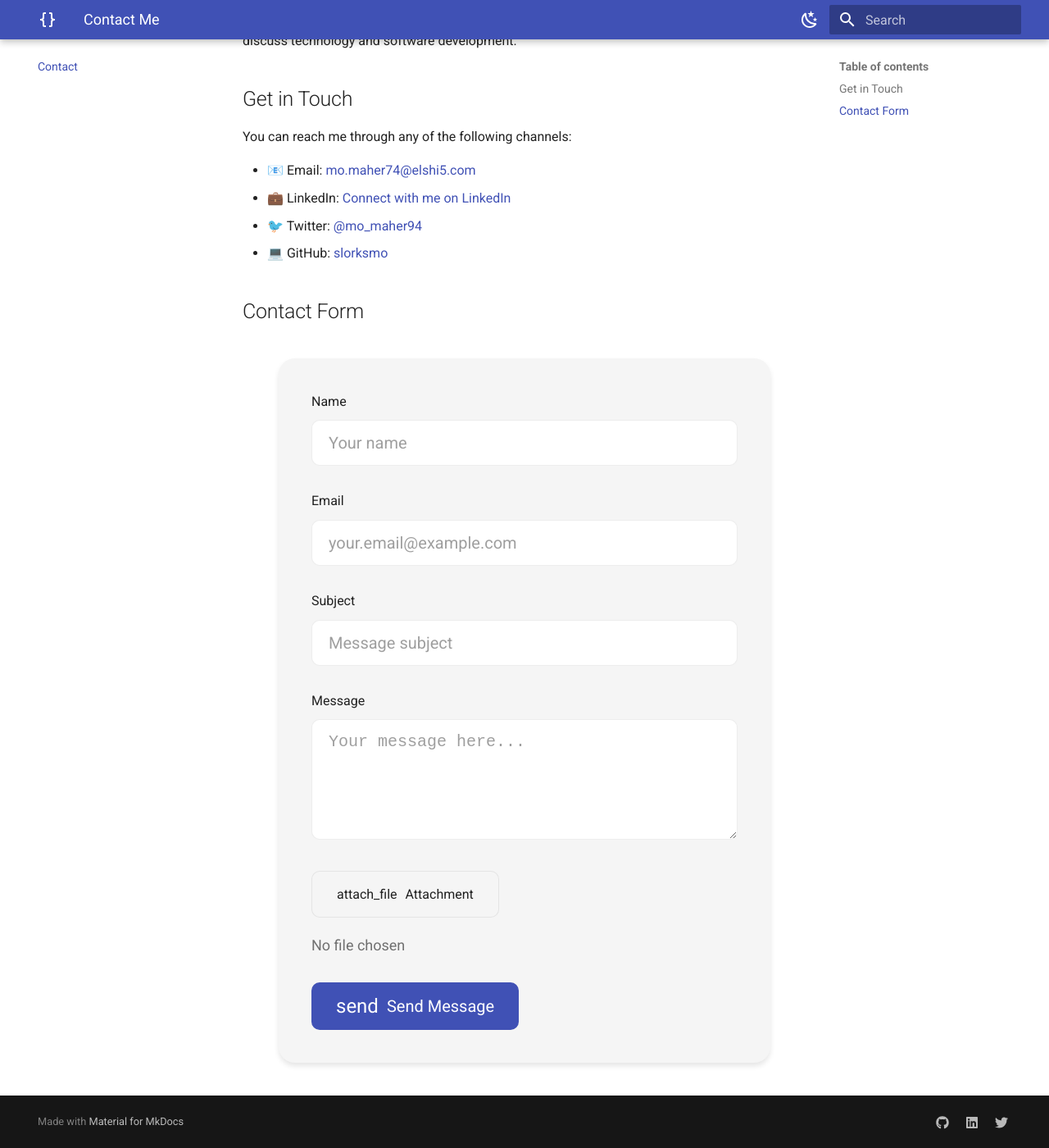
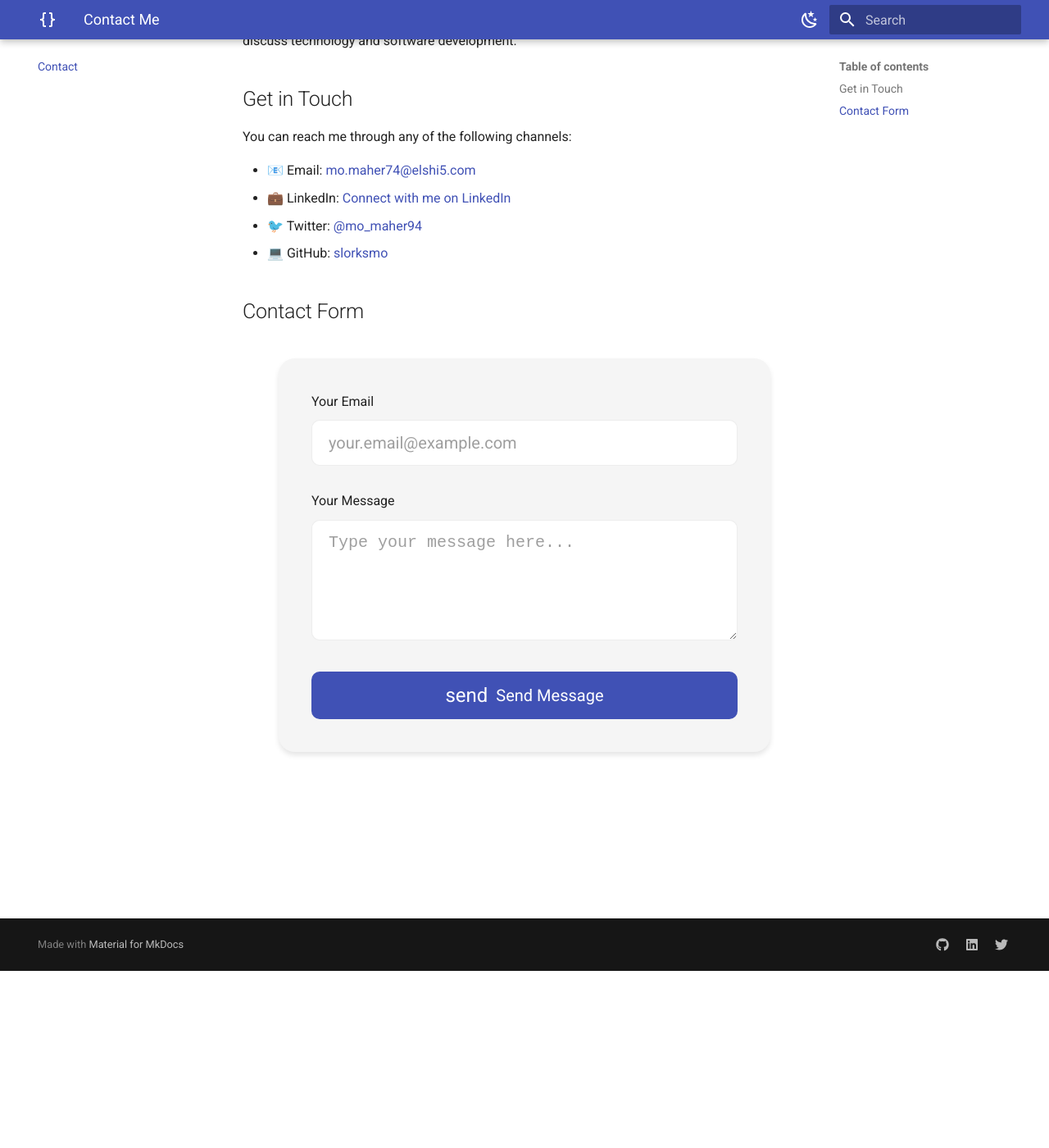
Before and after one commit to slorksmo/momaher.github.io, an MkDocs documentation site: the page built from docs/contact.md, in a window 1280 px wide and 1400 px high, scrolled down 216 px. Shown: the whole window at 82% size. Built offline with MkDocs 1.6.1 and Material for MkDocs 9.7.7, drawn with Linux system fonts in a browser that asks for light colours.

Commit message:
update form

```diff
--- a/docs/contact.md
+++ b/docs/contact.md
@@ -19,34 +19,15 @@ You can reach me through any of the following channels:
 ## Contact Form
 
 <div class="contact-form">
-    <form action="https://formspree.io/f/xanqopdk" method="POST" enctype="multipart/form-data">
+    <form action="https://formspree.io/f/xanqopdk" method="POST">
         <div class="form-group">
-            <label for="name">Name</label>
-            <input type="text" id="name" name="name" placeholder="Your name" required>
-        </div>
-
-        <div class="form-group">
-            <label for="email">Email</label>
+            <label for="email">Your Email</label>
             <input type="email" id="email" name="email" placeholder="your.email@example.com" required>
         </div>
 
         <div class="form-group">
-            <label for="subject">Subject</label>
-            <input type="text" id="subject" name="subject" placeholder="Message subject" required>
-        </div>
-
-        <div class="form-group">
-            <label for="message">Message</label>
-            <textarea id="message" name="message" rows="5" placeholder="Your message here..." required></textarea>
-        </div>
-
-        <div class="form-group file-upload">
-            <label for="upload">
-                <span class="material-icons">attach_file</span>
-                Attachment
-            </label>
-            <input type="file" id="upload" name="upload" class="file-input">
-            <div class="file-name">No file chosen</div>
+            <label for="message">Your Message</label>
+            <textarea id="message" name="message" rows="5" placeholder="Type your message here..." required></textarea>
         </div>
 
         <button type="submit" class="submit-btn">
@@ -102,45 +83,6 @@ You can reach me through any of the following channels:
     opacity: 0.7;
 }
 
-/* File Upload Styling */
-.file-upload {
-    position: relative;
-}
-
-.file-upload label {
-    display: inline-flex;
-    align-items: center;
-    padding: 0.75rem 1.5rem;
-    background: var(--md-code-bg-color);
-    border: 1px solid var(--md-default-fg-color--lightest);
-    border-radius: 0.5rem;
-    cursor: pointer;
-    transition: all 0.3s ease;
-}
-
-.file-upload label:hover {
-    border-color: var(--md-primary-fg-color);
-}
-
-.file-upload .material-icons {
-    margin-right: 0.5rem;
-}
-
-.file-upload .file-input {
-    position: absolute;
-    width: 0.1px;
-    height: 0.1px;
-    opacity: 0;
-    overflow: hidden;
-    z-index: -1;
-}
-
-.file-upload .file-name {
-    margin-top: 0.5rem;
-    font-size: 0.9rem;
-    color: var(--md-default-fg-color--light);
-}
-
 .submit-btn {
     display: inline-flex;
     align-items: center;
@@ -154,6 +96,7 @@ You can reach me through any of the following channels:
     font-weight: 500;
     cursor: pointer;
     transition: all 0.3s ease;
+    width: 100%;
 }
 
 .submit-btn:hover {
@@ -183,29 +126,13 @@ You can reach me through any of the following channels:
         padding: 1.5rem;
         margin: 1rem;
     }
-
-    .submit-btn {
-        width: 100%;
-    }
 }
 </style>
 
 <script>
 document.addEventListener('DOMContentLoaded', function() {
     const form = document.querySelector('.contact-form form');
-    const fileInput = document.querySelector('.file-input');
-    const fileName = document.querySelector('.file-name');
 
-    // Update file name when file is selected
-    fileInput.addEventListener('change', function() {
-        if (this.files.length > 0) {
-            fileName.textContent = this.files[0].name;
-        } else {
-            fileName.textContent = 'No file chosen';
-        }
-    });
-
-    // Form submission handling
     form.addEventListener('submit', function(e) {
         const button = this.querySelector('button[type="submit"]');
         button.disabled = true;
```
